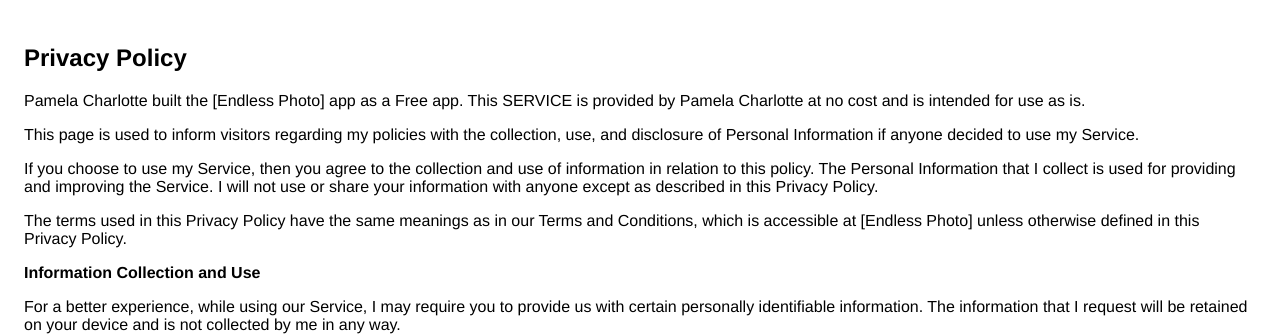
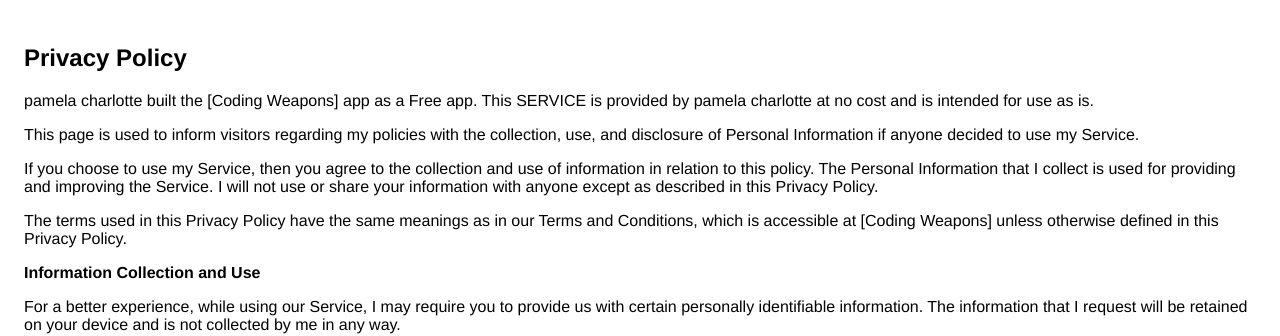
Before and after one commit to yourdinnerlist/yourdinnerlist.github.io, a Jekyll site: the page privacy_policy.html, which Jekyll copies as it is, in a window 1280 px wide. Shown: the top 336 px of the page. Built offline with Jekyll 4.4.1, drawn with Linux system fonts in a browser that asks for light colours.

Commit message:
first commit

```diff
--- a/privacy_policy.html
+++ b/privacy_policy.html
@@ -8,9 +8,9 @@
     </head>
     <body>
     <h2>Privacy Policy</h2> <p>
-                    Pamela Charlotte built the [Endless Photo] app as
+                    pamela charlotte built the [Coding Weapons] app as
                     a Free app. This SERVICE is provided by
-                    Pamela Charlotte at no cost and is intended for
+                    pamela charlotte at no cost and is intended for
                     use as is.
                   </p> <p>
                     This page is used to inform visitors regarding
@@ -28,7 +28,7 @@
                   </p> <p>
                     The terms used in this Privacy Policy have the same meanings
                     as in our Terms and Conditions, which is accessible at
-                    [Endless Photo] unless otherwise defined in this Privacy
+                    [Coding Weapons] unless otherwise defined in this Privacy
                     Policy.
                   </p> <p><strong>Information Collection and Use</strong></p> <p>
                     For a better experience, while using our Service,
```
Also changed, not shown: README.md.
